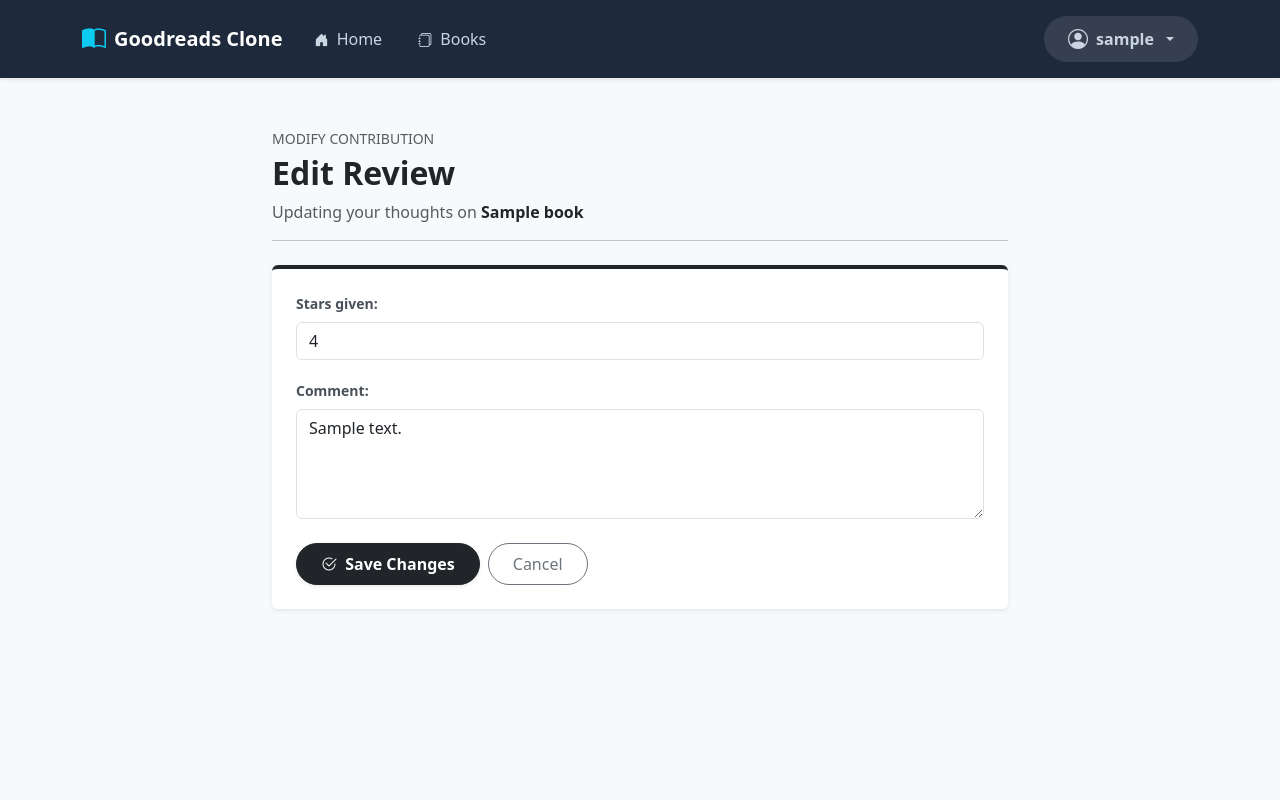
After one commit to aziz-200/goodreads, a Django app: page /books/1/reviews/1/edit/ in a window 1280 px wide. The commit adds this page. Run offline with Django 5.2, Linux system fonts and the light colour scheme; a user stored in the database is signed in; tables that the repository leaves empty hold one stand-in row (values such as "Sample post"); parts of the project's set-up code (start-up, migrations or seed data) failed here and were passed over.

Commit message:
update and delete views are written:

```diff
--- /dev/null
+++ b/books/templates/books/edit_review.html
@@ -0,0 +1,80 @@
+{% extends "base.html" %}
+
+{% block title %}Edit Review - {{ book.title }}{% endblock %}
+
+{% block content %}
+<div class="container mt-5">
+    <div class="row">
+        <div class="col-md-8 mx-auto">
+
+            <div class="mb-4">
+                <span class="text-uppercase text-muted tracking-wider small">Modify Contribution</span>
+                <h2 class="fw-bold text-dark mt-1 mb-2">Edit Review</h2>
+                <p class="text-muted">Updating your thoughts on <strong class="text-dark">{{ book.title }}</strong></p>
+                <hr class="my-3">
+            </div>
+
+            <div class="card shadow-sm border-0 rounded p-4 bg-white border-top border-dark border-4">
+                <form method="post">
+                    {% csrf_token %}
+
+                    <div class="mb-4 custom-form-fields">
+                        {{ review_form.as_p }}
+                    </div>
+
+                    <div class="d-flex gap-2">
+                        <button type="submit" class="btn btn-dark rounded-pill px-4 py-2 fw-semibold shadow-sm">
+                            <i class="bi bi-check2-circle me-1"></i> Save Changes
+                        </button>
+                        <a href="{% url 'books:detail' book.id %}" class="btn btn-outline-secondary rounded-pill px-4 py-2">
+                            Cancel
+                        </a>
+                    </div>
+                </form>
+            </div>
+
+        </div>
+    </div>
+</div>
+
+<style>
+    /* Styling injected standard paragraphs from as_p cleaner mapping */
+    .custom-form-fields p {
+        margin-bottom: 1.25rem;
+    }
+    .custom-form-fields label {
+        font-weight: 600;
+        color: #495057;
+        font-size: 0.875rem;
+        display: block;
+        margin-bottom: 0.5rem;
+    }
+    .custom-form-fields input,
+    .custom-form-fields select,
+    .custom-form-fields textarea {
+        display: block;
+        width: 100%;
+        padding: 0.375rem 0.75rem;
+        font-size: 1rem;
+        font-weight: 400;
+        line-height: 1.5;
+        color: #212529;
+        background-color: #fff;
+        background-clip: padding-box;
+        border: 1px solid #dee2e6;
+        -webkit-appearance: none;
+        -moz-appearance: none;
+        appearance: none;
+        border-radius: 0.375rem;
+        transition: border-color .15s ease-in-out,box-shadow .15s ease-in-out;
+    }
+    .custom-form-fields input:focus,
+    .custom-form-fields select:focus,
+    .custom-form-fields textarea:focus {
+        border-color: #212529;
+        outline: 0;
+        box-shadow: 0 0 0 0.25rem rgba(33, 37, 41, 0.05);
+    }
+</style>
+<link rel="stylesheet" href="https://cdn.jsdelivr.net/npm/bootstrap-icons@1.11.0/font/bootstrap-icons.css">
+{% endblock %}
--- a/books/urls.py
+++ b/books/urls.py
@@ -1,9 +1,12 @@
 from django.urls import path
-from .views import BooksView, BookDetailView, AddReviewView
+from .views import BooksView, BookDetailView, AddReviewView, EditReviewView, DeleteReviewView, ConfirmDeleteReviewView
 
 app_name = 'books'
 urlpatterns = [
     path('', BooksView.as_view(), name='list'),
     path('<int:id>/', BookDetailView.as_view(), name='detail'),
     path('<int:id>/reviews/', AddReviewView.as_view(), name='review'),
+    path('<int:bookid>/reviews/<int:reviewId>/edit/', EditReviewView.as_view(), name='edit-review'),
+    path('<int:bookid>/reviews/<int:reviewId>/delete/confirm/', ConfirmDeleteReviewView.as_view(), name='delete-confirm-review'),
+    path('<int:bookid>/reviews/<int:reviewId>/delete/', DeleteReviewView.as_view(), name='delete-review'),
 ]
--- a/books/views.py
+++ b/books/views.py
@@ -1,11 +1,10 @@
+import code
 from django.contrib.auth.mixins import LoginRequiredMixin
-from django.core import paginator
+from django.contrib import messages
 from django.core.paginator import Paginator
 from django.shortcuts import render, redirect
 from django.urls import reverse
 from django.views import View
-from django.views.generic import ListView, DetailView
-
 from .forms import BookReviewForm
 from .models import Book, BookReview
 from django.db.models import Q
@@ -73,3 +72,37 @@ class AddReviewView(LoginRequiredMixin, View):
             'book': book,
             'review_form': review_form
         })
+
+
+class EditReviewView(LoginRequiredMixin, View):
+    def get(self, request, bookid, reviewId):
+        book = Book.objects.get(id=bookid)
+        review = book.bookreview_set.get(id=reviewId)
+        review_form = BookReviewForm(instance=review)
+        return render(request, "books/edit_review.html", {
+            'book': book,
+            'review': review,
+            'review_form': review_form
+        })
+    def post(self, request, bookid, reviewId):
+        book = Book.objects.get(id=bookid)
+        review = book.bookreview_set.get(id=reviewId)
+        review_form = BookReviewForm(data=request.POST, instance=review)
+        if review_form.is_valid():
+            review_form.save()
+            return redirect(reverse("books:detail", kwargs={"id": book.id}))
+
+class ConfirmDeleteReviewView(LoginRequiredMixin, View):
+    def get(self, request, bookid, reviewId):
+        book = Book.objects.get(id=bookid)
+        review = book.bookreview_set.get(id=reviewId)
+        return render(request, 'books/confirm_delete_review.html', {'book': book, 'review': review})
+
+class DeleteReviewView(LoginRequiredMixin, View):
+    def get(self, request, bookid, reviewId):
+        book = Book.objects.get(id=bookid)
+        review = book.bookreview_set.get(id=reviewId)
+
+        review.delete()
+        messages.success(request, "Review deleted successfully")
+        return redirect(reverse("books:detail", kwargs={"id": book.id}))
--- a/config/settings.py
+++ b/config/settings.py
@@ -45,6 +45,7 @@ INSTALLED_APPS = [
     # local apps
     'books',
     'users',
+    'api',
 ]
 
 AUTH_USER_MODEL = 'users.CustomUser'
```
Also changed, not shown: books/templates/books/confirm_delete_review.html (added, +60 -0 lines), books/templates/books/detail.html (+20 -4 lines).
